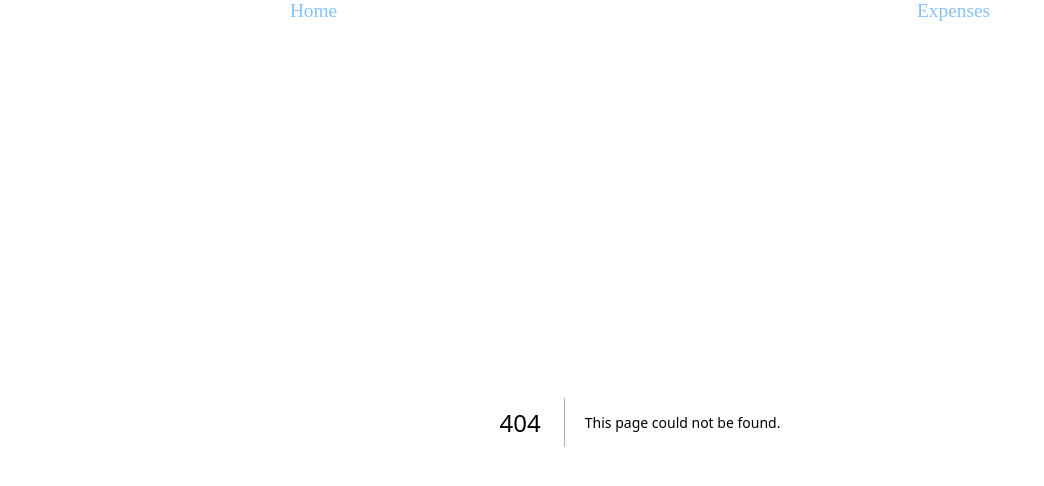
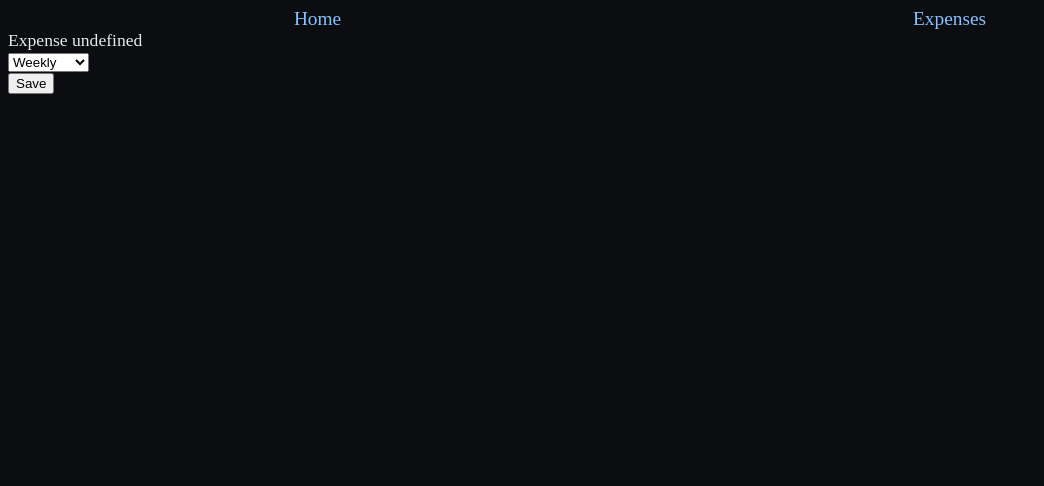
Before and after one commit to Sammantha/finance-app, a Next.js app: page /expenses/0 in a window 1280 px wide. Before the commit this address had no page. Shown: the top 486 px of the page, without its empty margins (0-1044 px from the left). Built offline with nearby package versions, Linux system fonts and the light colour scheme.

Commit message:
Expense Detail
Corrected API route for Expense:id, new page for editing an Expense, Linked to that new page from the Expenses page.

```diff
--- /dev/null
+++ b/app/expenses/[id]/page.js
@@ -0,0 +1,44 @@
+'use client';
+
+import useSWR from 'swr';
+import { useState } from 'react';
+
+export default function Menu(props) {
+  const { id } = props;
+
+  const fetcher = (...args) => fetch(...args).then(res => res.json());
+  let { data, error, isLoading } = useSWR('/api/frequency', fetcher);
+  const frequencies = data;
+  ({ data, error, isLoading } = useSWR('/api/accounts', fetcher));
+  const accounts = data;
+  ({ data, error, isLoading } = useSWR(`/api/expenses/${id}`, fetcher));
+
+  const [ frequencyId, setFrequencyId ] = useState(props.expense?.frequencyId);
+
+  const onFrequencyChange = (event) => {
+    setFrequencyId(event.target.value);
+  };
+
+  if (error) return <div>Failed to load</div>
+  if (isLoading) return <div>Loading...</div>
+
+  return (
+    <div>
+        {/* Name */}
+        <div>{data.name}</div>
+
+        {/* Frequency */}
+        <div>
+            <select value={frequencyId} onChange={onFrequencyChange}>
+            {frequencies.map(freq => {
+                return <option key={`${id}_freq_${freq.id}`} value={freq.id}>{freq.name}</option>
+            })}
+            </select>
+        </div>
+        <div>{accounts?.find((account) => account.id === data.accountId)?.name}</div>
+      <div>
+        <button>Save</button>
+      </div>
+    </div>
+  );
+}
--- a/app/expenses/page.js
+++ b/app/expenses/page.js
@@ -17,8 +17,9 @@ export default function Expenses() {
   return (
     <div>
       <h1>Expenses</h1>
-      <h3>Add, Remove, and Edit expenses.</h3>
-
+      <div>
+        <button>New Expense</button>
+      </div>
       { data && frequencyMap && accountsMap && data.map((expense) => {
         return (
           <ExpenseItem key={expense.id} expense={expense} frequencies={frequencyMap} accounts={accountsMap}></ExpenseItem>
```
Also changed, not shown: app/components/expenseItem/ExpenseItem.module.css (+10 -0 lines), app/components/expenseItem/expenseItem.js (+5 -3 lines), app/api/expenses/[id]/route.js (renamed from app/expenses/[id]/route.js).
